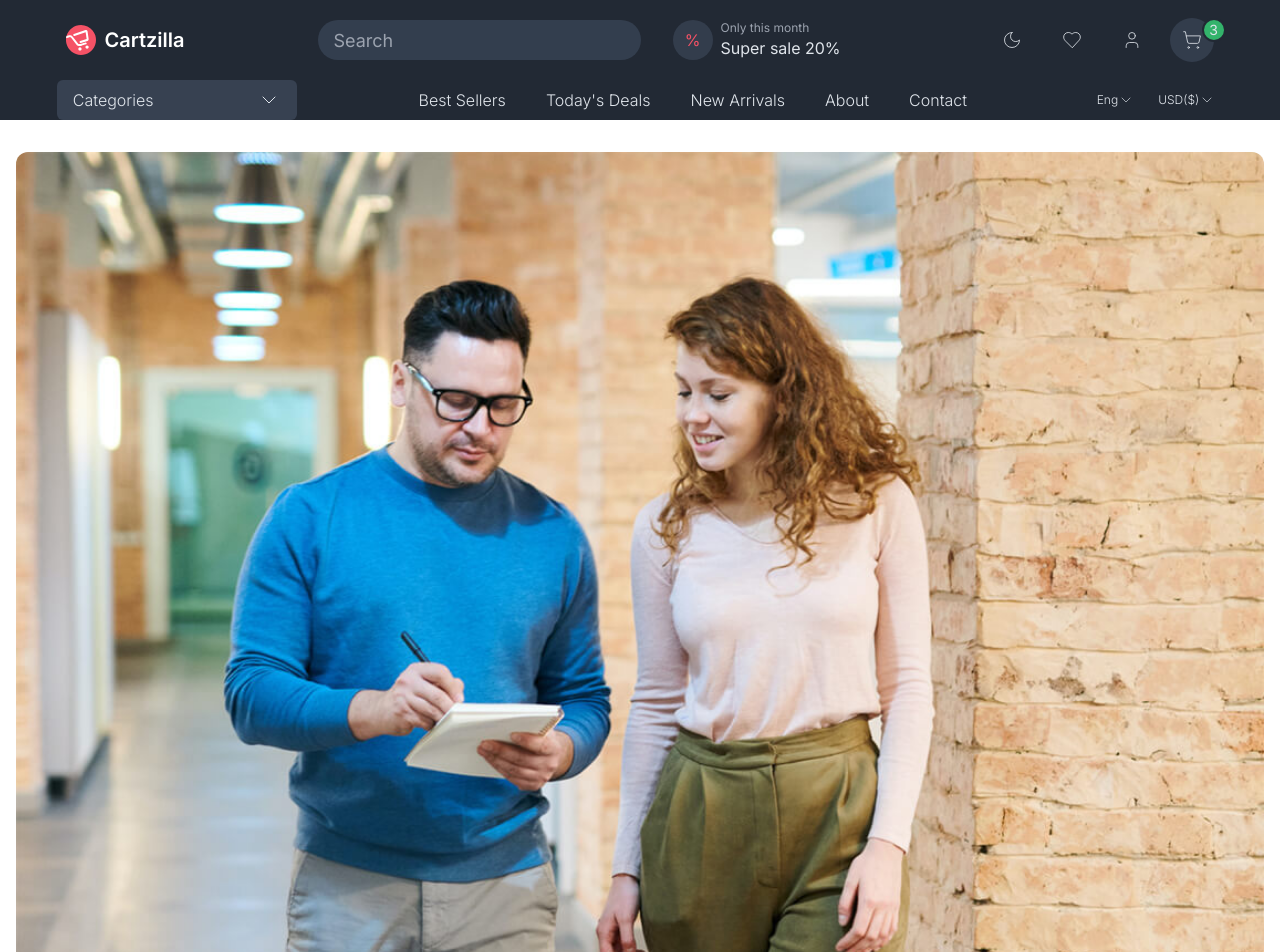
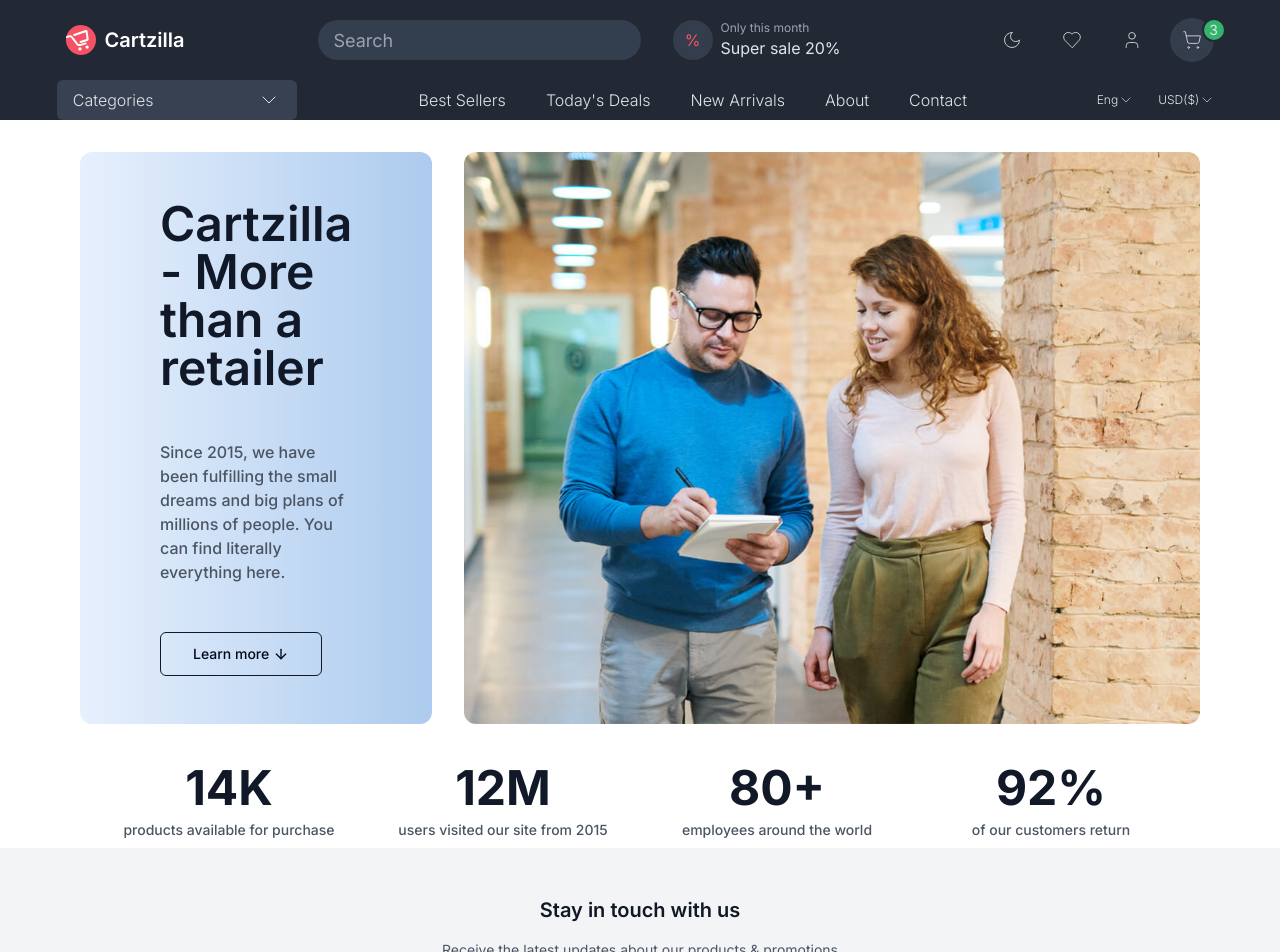
Before and after one commit to rikimario/Cartzilla-NextJs, a Next.js app: page /about in a window 1280 px wide. Shown: the top 952 px of the page. Built offline with nearby package versions, Linux system fonts and the light colour scheme.

Commit message:
fix about image and text

```diff
--- a/src/app/about/page.tsx
+++ b/src/app/about/page.tsx
@@ -6,30 +6,31 @@ import React from "react";
 
 export default function About() {
   return (
-    <div>
-      <div className="px-4 pt-8">
+    <div className="md:px-10 xl:px-20">
+      <div className="md:flex md:flex-row-reverse justify-center md:gap-8">
+        <div className="px-4 pt-8 md:px-0">
           <Image
-          className="w-full h-full rounded-xl"
+            className="rounded-xl h-full w-full object-cover"
             src="/about-hero-img.jpg"
             alt="about-hero-img"
-          width={200}
-          height={200}
+            width={600}
+            height={600}
           />
         </div>
 
-      <div className="px-4 py-8">
-        <div className="bg-gradient-to-r from-[#E7F0FD] to-[#ACCBEE] dark:bg-gradient-to-r dark:from-[#1B273A] dark:to-[#1F2632] rounded-xl px-6 py-12">
-          <h1 className="text-3xl text-gray-900 font-semibold">
+        <div className="px-4 md:px-0 pt-8 w-full md:w-1/3">
+          <div className="bg-gradient-to-r from-[#E7F0FD] to-[#ACCBEE] dark:bg-gradient-to-r dark:from-[#1B273A] dark:to-[#1F2632] rounded-xl px-6 lg:px-10 xl:px-20 gap-6 py-12 h-full flex flex-col justify-center">
+            <h1 className="text-3xl lg:text-4xl xl:text-5xl text-gray-900 dark:text-white font-semibold">
               Cartzilla - More than a retailer
             </h1>
-          <p className="text-gray-600 pt-6 text-sm font-medium">
+            <p className="text-gray-600 dark:text-gray-300 pt-6 text-sm lg:text-base font-medium">
               Since 2015, we have been fulfilling the small dreams and big plans
               of millions of people. You can find literally everything here.
             </p>
             <div className="pt-6">
               <Link href="#mission">
                 <Button
-                className="bg-inherit border-gray-900 flex gap-1 hover:bg-gray-900 hover:text-white"
+                  className="bg-inherit border-gray-900 dark:border-white flex gap-1 hover:bg-gray-900 hover:text-white"
                   variant="outline"
                   size="lg"
                 >
@@ -43,5 +44,41 @@ export default function About() {
           </div>
         </div>
       </div>
+
+      <div className="grid grid-cols-2 md:grid-cols-4 px-4 pt-8 gap-2">
+        <div className="text-center p-2">
+          <h1 className="text-3xl md:text-5xl text-gray-900 dark:text-white font-bold">
+            14K
+          </h1>
+          <p className="text-gray-600 dark:text-gray-300 pt-2 text-sm font-medium">
+            products available for purchase
+          </p>
+        </div>
+        <div className="text-center p-2">
+          <h1 className="text-3xl md:text-5xl text-gray-900 dark:text-white font-bold">
+            12M
+          </h1>
+          <p className="text-gray-600 dark:text-gray-300 pt-2 text-sm font-medium">
+            users visited our site from 2015
+          </p>
+        </div>
+        <div className="text-center p-2">
+          <h1 className="text-3xl md:text-5xl text-gray-900 dark:text-white font-bold">
+            80+
+          </h1>
+          <p className="text-gray-600 dark:text-gray-300 pt-2 text-sm font-medium">
+            employees around the world
+          </p>
+        </div>
+        <div className="text-center p-2">
+          <h1 className="text-3xl md:text-5xl text-gray-900 dark:text-white font-bold">
+            92%
+          </h1>
+          <p className="text-gray-600 dark:text-gray-300 pt-2 text-sm font-medium">
+            of our customers return
+          </p>
+        </div>
+      </div>
+    </div>
   );
 }
```
Lines whose indentation alone changed are shown as unchanged.
